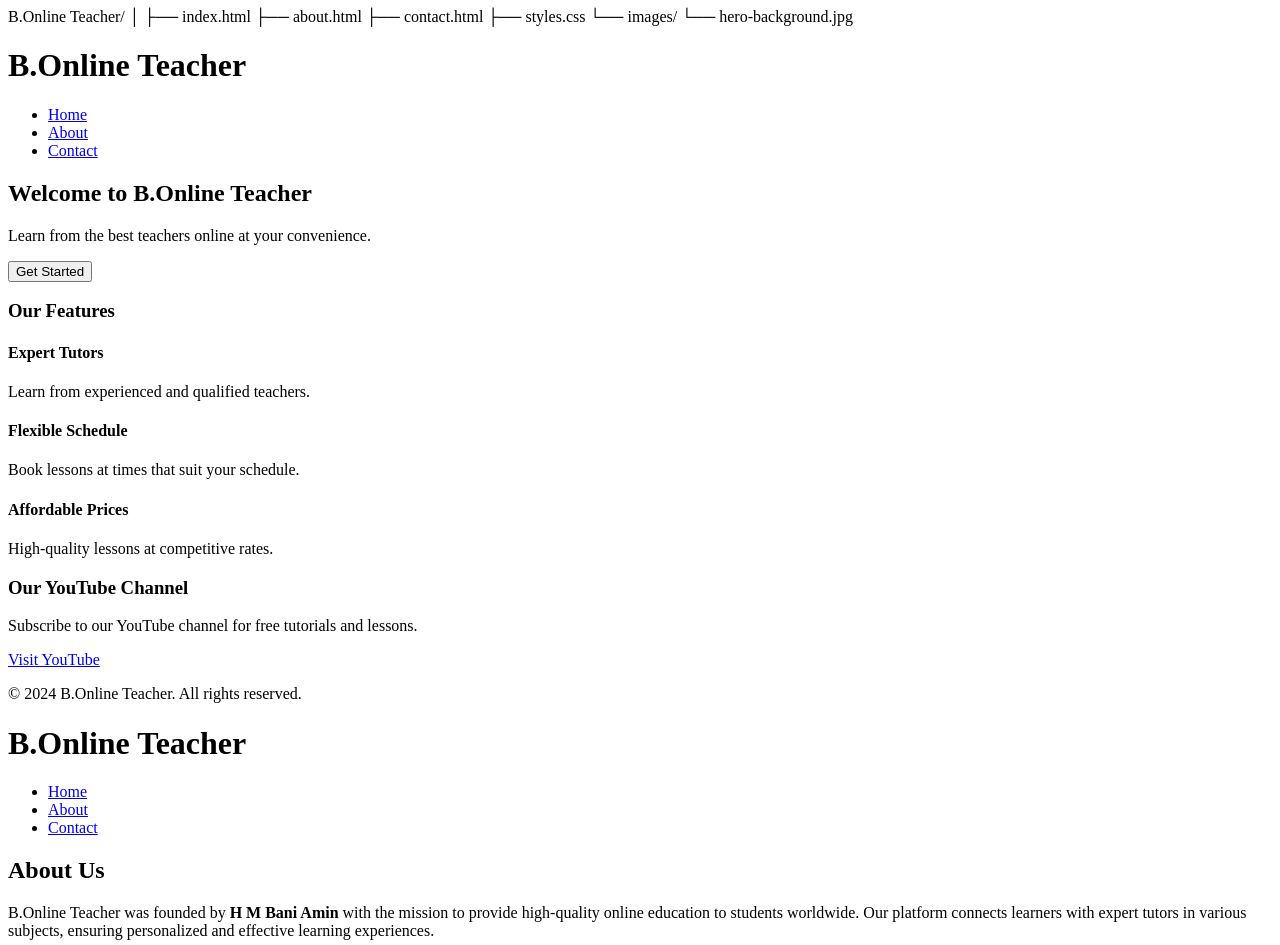
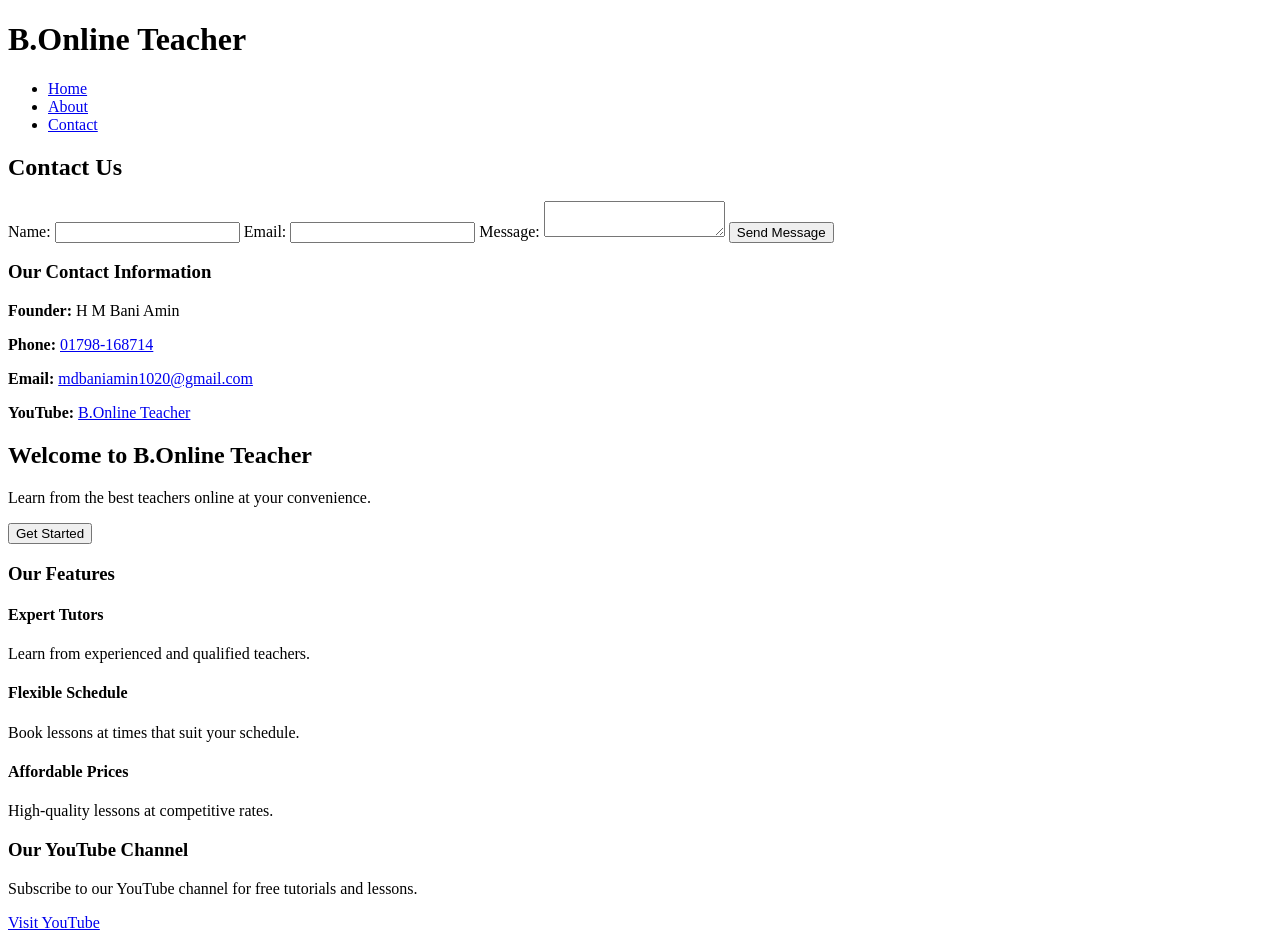
Before and after one commit to Baniamin1/B, a plain HTML site: page index.html in a window 1280 px wide. Shown: the top 945 px of the page. Drawn offline with Linux system fonts and the light colour scheme.

Commit message:
auto publish 1728652109805

```diff
--- a/index.html
+++ b/index.html
@@ -1,13 +1,3 @@
-B.Online Teacher/
-│
-├── index.html
-├── about.html
-├── contact.html
-├── styles.css
-└── images/
-    └── hero-background.jpg
-
-
 <!DOCTYPE html>
 <html lang="en">
 <head>
@@ -27,6 +17,31 @@ B.Online Teacher/
             </ul>
         </nav>
     </header>
+       <section class="contact">
+            <h2>Contact Us</h2>
+            <form action="submit_form.php" method="post">
+                <label for="name">Name:</label>
+                <input type="text" id="name" name="name" required>
+
+                <label for="email">Email:</label>
+                <input type="email" id="email" name="email" required>
+
+                <label for="message">Message:</label>
+                <textarea id="message" name="message" required></textarea>
+
+                <button type="submit">Send Message</button>
+            </form>
+
+            <div class="contact-info">
+                <h3>Our Contact Information</h3>
+                <p><strong>Founder:</strong> H M Bani Amin</p>
+                <p><strong>Phone:</strong> <a href="tel:+8801798168714">01798-168714</a></p>
+                <p><strong>Email:</strong> <a href="mailto:mdbaniamin1020@gmail.com">mdbaniamin1020@gmail.com</a></p>
+                <p><strong>YouTube:</strong> <a href="https://youtube.com/@hmbaniamin?si=-St3-JQlKQLxjDlL"target="_blank">B.Online Teacher</a></p>
+            </div>
+        </section>
+    </main>
+
 
     <main>
         <!-- Hero Section -->
@@ -80,15 +95,6 @@ B.Online Teacher/
 </head>
 <body>
     <header>
-        <h1>B.Online Teacher</h1>
-        <nav>
-            <ul>
-                <li><a href="index.html">Home</a></li>
-                <li><a href="about.html" class="active">About</a></li>
-                <li><a href="contact.html">Contact</a></li>
-            </ul>
-        </nav>
-    </header>
 
     <main>
         <section class="about">
```
